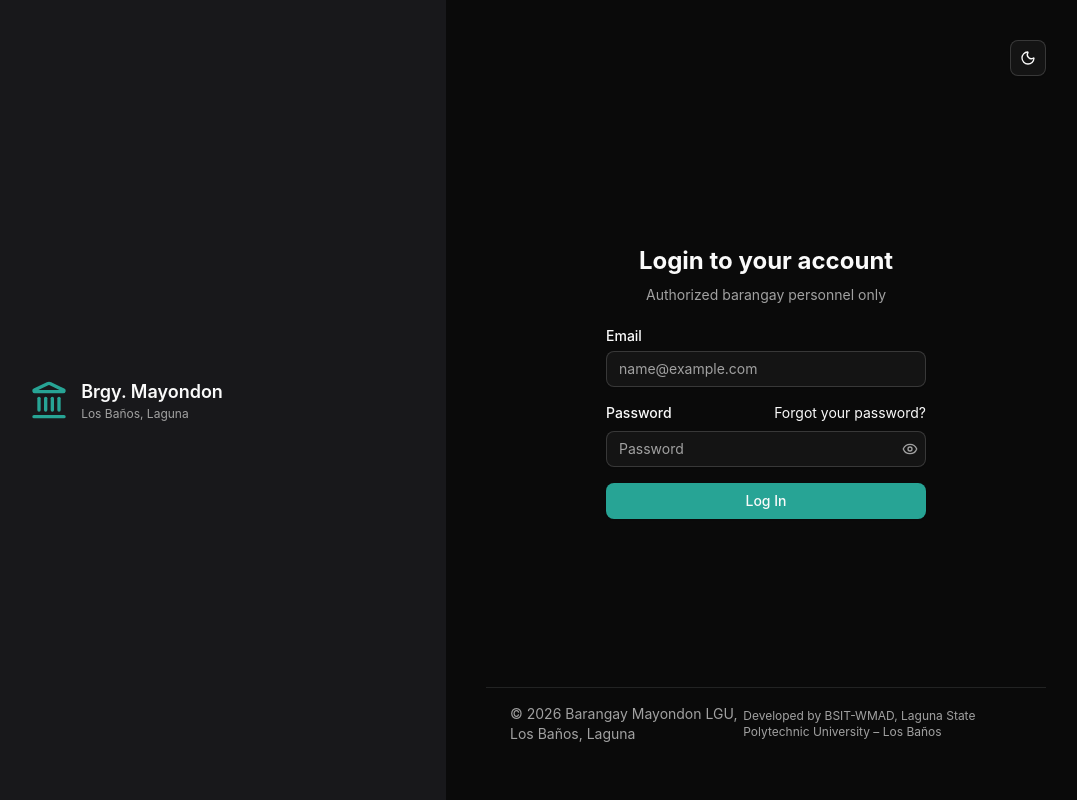
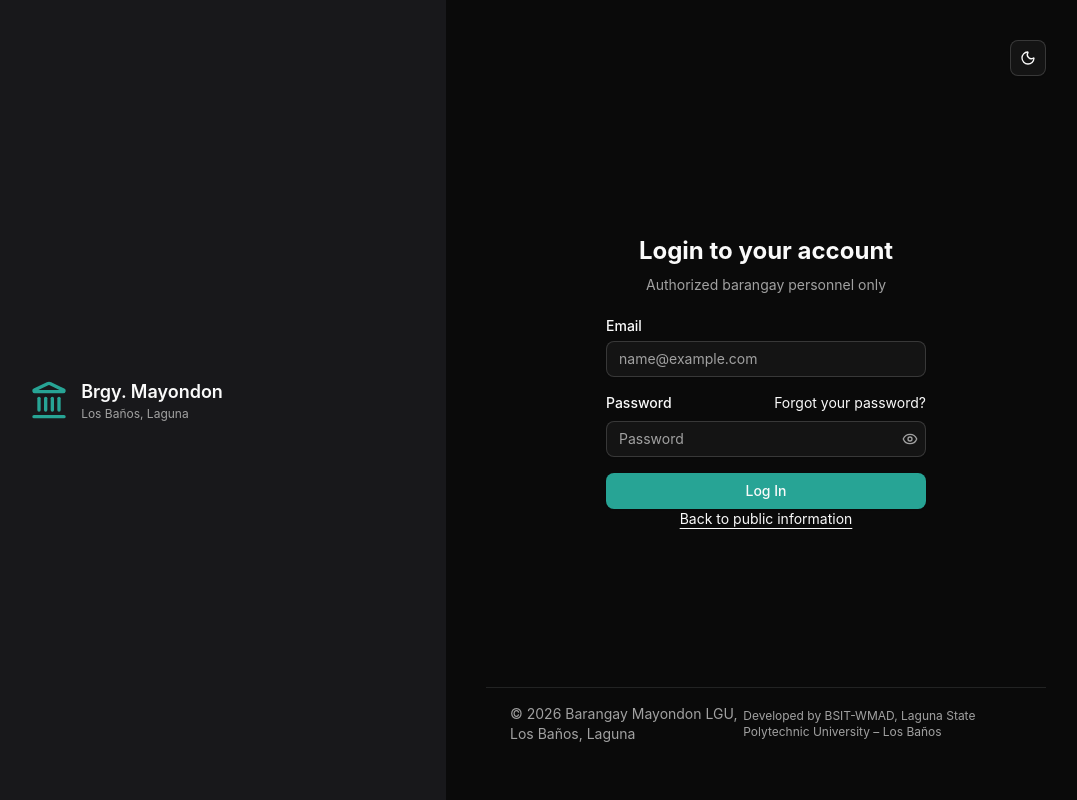
Before and after one commit to ItzVickyyy/Brgy.-Mayondon-LGU, a React (Vite) app in the folder frontend/: page /login in a window 1280 px wide. Shown: the whole page, without its empty margins (194-1271 px from the left). Built offline with nearby package versions, Linux system fonts and the light colour scheme.

Commit message:
Add return link from login to public information page

```diff
--- a/frontend/src/routes/login.tsx
+++ b/frontend/src/routes/login.tsx
@@ -133,6 +133,11 @@ function Login() {
             </LoadingButton>
           </div>
         </form>
+        <div className="text-center text-sm">
+          <RouterLink to="/welcome" className="underline underline-offset-4">
+            Back to public information
+          </RouterLink>
+        </div>
       </Form>
     </AuthLayout>
   )
```
